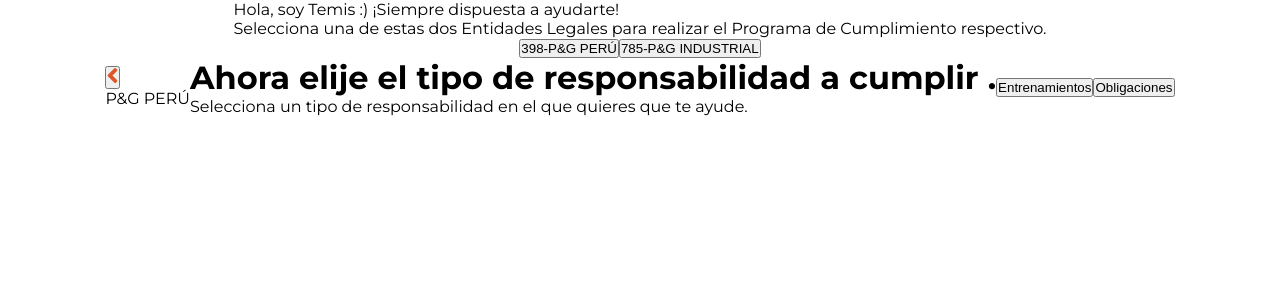
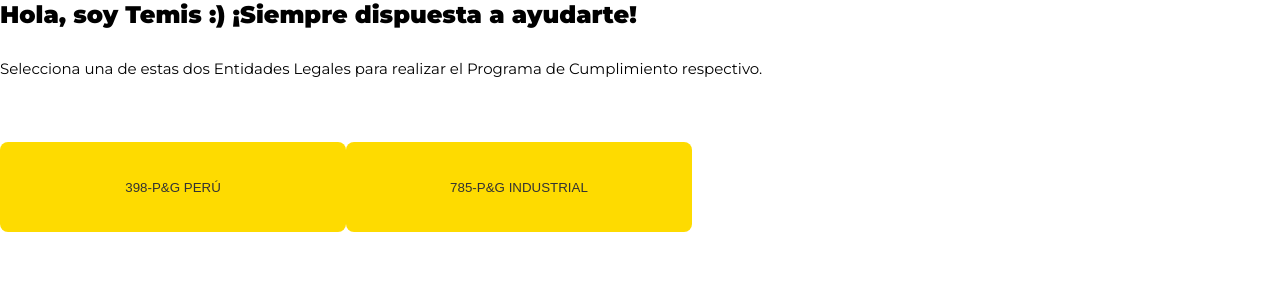
Before and after one commit to sumaqkuyay/legalhackaton-pg, a React (Create React App) app: page /#/home in a window 1280 px wide. Shown: the top 300 px of the page. Built offline with nearby package versions, Linux system fonts and the light colour scheme.

Commit message:
integrando estilos de botones y parrafos

```diff
--- a/src/components/StepsMenu.jsx
+++ b/src/components/StepsMenu.jsx
@@ -10,26 +10,22 @@
     const { nextStep, prevStep, step } = this.props;
     return (
       <>
-        <div className="first-card" hidden={step === 1 ? false : true }>
-          <div className="">
-            <div className="">
-              <p className="">Hola, soy Temis :) ¡Siempre dispuesta a ayudarte!</p>
-              <p className="">Selecciona una de estas dos Entidades Legales
-              para realizar el Programa de Cumplimiento respectivo.</p>
-              <div className="button-div">
-                <button className="" type="button" onClick={nextStep} >
-                  <p className="txt-btn-form">398-P&G PERÚ</p>
-                </button>
-                <button className="" type="button" >
-                  <p className="txt-btn-form">785-P&G INDUSTRIAL</p>
-                </button>
-              </div>
-            </div>
+        <div className="" hidden={step === 1 ? false : true }>
+          <div className="App">
+            <p className="h1-style">Hola, soy Temis :) ¡Siempre dispuesta a ayudarte!</p>
+            <p className="h2-style">Selecciona una de estas dos Entidades Legales  para realizar el Programa de
+Cumplimiento respectivo.</p>
+            <button className="home-button" type="button" onClick={nextStep} >
+              <p className="txt-btn-form">398-P&G PERÚ</p>
+            </button>
+            <button className="home-button" type="button" >
+              <p className="txt-btn-form">785-P&G INDUSTRIAL</p>
+            </button>
           </div>
           <br />
         </div>
 
-        <div className="first-card" hidden={step === 2 ? false : true }>
+        <div className="form-container" hidden={step === 2 ? false : true }>
           <div className="">
             <button className="btn btn-danger btn-form" onClick={prevStep}>
               <img src={btnBack} className="icon-back-form" alt="icon-back-form" />
@@ -37,15 +33,15 @@
             <p className="txt-btn-form">P&G PERÚ</p>
           </div>
           <div className="App">
-            <h1 className="mb-5">Ahora elije el tipo de responsabilidad a cumplir .</h1>
-            <p className="txt-info-register">Selecciona un tipo de responsabilidad en el que quieres que te ayude.</p>
+            <p className="h1-style">Ahora elije el tipo de responsabilidad a cumplir .</p>
+            <p className="h2-style">Selecciona un tipo de responsabilidad en el que quieres que te ayude.</p>
           </div>
           <div className="div-btn btn-dorwn">
             <div className="">
-              <button className="btn btn-order" type="button" onClick={nextStep} >
+              <button className="home-button" type="button" onClick={nextStep} >
                 <p className="txt-btn-form">Entrenamientos</p>
               </button>
-              <button className="btn btn-order" type="button" >
+              <button className="home-button" type="button" >
                 <p className="txt-btn-form">Obligaciones</p>
               </button>
             </div>
@@ -60,17 +56,17 @@
             <p className="txt-btn-form">ENTRENAMIENTOS</p>
           </div>
           <div className="App">
-            <h1 className="mb-5">¡Perfecto! Ahora indica el tipo de entrenamiento </h1>
-            <p className="txt-info-register">Escoge un tipo de entrenamiento y continuemos. :D</p>
+            <p className="h1-style">¡Perfecto! Ahora indica el tipo de entrenamiento </p>
+            <p className="h2-style">Escoge un tipo de entrenamiento y continuemos. :D</p>
           </div>
           <div className="div-btn btn-dorwn">
             <div className="">
               <Link to="/materials">
-              <button className="btn btn-order" type="button" onClick={nextStep} >
+              <button className="home-button" type="button" onClick={nextStep} >
                 <p className="txt-btn-form">ENTRENAMIENTO COORPORATIVO</p>
               </button>
               </Link>
-              <button className="btn btn-order" type="button" >
+              <button className="home-button" type="button" >
                 <p className="txt-btn-form">ENTRENAMIENTO LEGAL</p>
               </button>
             </div>
--- a/src/views/Home.jsx
+++ b/src/views/Home.jsx
@@ -25,18 +25,13 @@
   render() {
     const {step} = this.state;
     return (
-      // <div className="home">
-      //   <div className="wallpaper">
-      //     <div className="main-home-container">
-      //       <aside className="sidebar">Temis, tu asistente legal</aside>
-            <StepsMenu
+      <header className="head-waiter">
+       <StepsMenu
           prevStep={this.prevStep}
           nextStep={this.nextStep}
           step={step}
-           />
-      //     </div>
-      //   </div>
-      // </div>
+       />
+      </header>
     );
   }
 }
```
Also changed, not shown: 1 other file (tests, documents, lock files or other folders).
